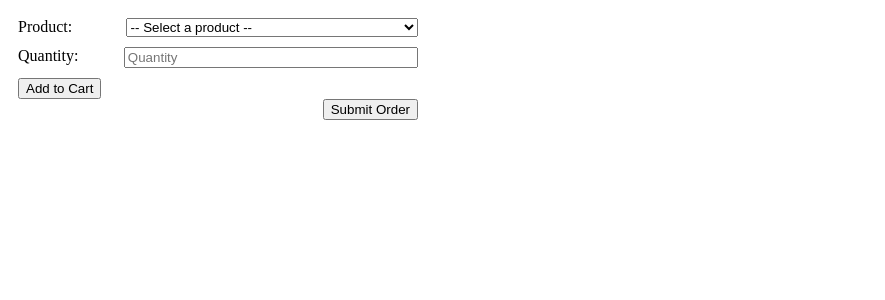
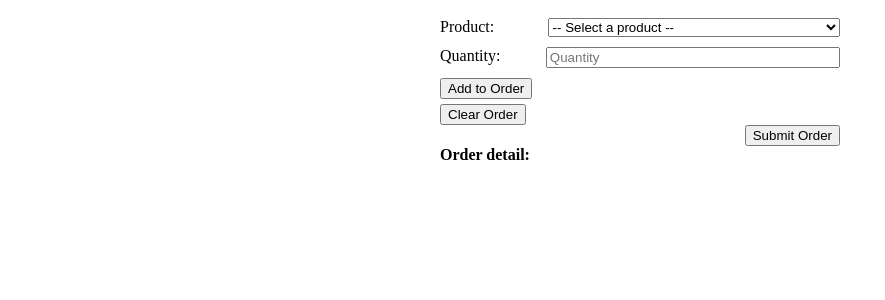
Before and after one commit to Hostage15/my-app, an Angular app: page / in a window 1280 px wide. Shown: the top 300 px of the page, without its empty margins (0-885 px from the left). Built offline with nearby package versions, Linux system fonts and the light colour scheme.

Commit message:
[MYAPP-5] Finalize the UI and comment.

```diff
--- a/src/app/orders/orders.component.css
+++ b/src/app/orders/orders.component.css
@@ -2,6 +2,8 @@ form {
   width: 400px;
   padding: 10px;
   margin-bottom: 20px;
+  margin-left: auto;
+  margin-right: auto;
 }
 
 .field {
@@ -22,5 +24,13 @@ label {
 }
 
 .submit-button {
-    float: right;
+  float: right;
 }
+
+.add-to-cart-button {
+  margin-top: 10px;
+}
+
+.clear-cart-button {
+  margin-top: 5px;
+}
--- a/src/app/orders/orders.component.html
+++ b/src/app/orders/orders.component.html
@@ -2,24 +2,37 @@
     <div>
         <div class="field">
             <label>Product: </label>
-            <select [(ngModel)]="product" name="product">
+            <select [(ngModel)]="product" name="product" (ngModelChange)="errorMsg=''; quantity=0">
                 <option value="">-- Select a product --</option>
                 <option *ngFor="let product of products">{{product.name}}</option>
             </select>
         </div>
         <div class="field">
             <label>Quantity: </label>
-            <input type="number" placeholder="Quantity" min="0" [(ngModel)]="quantity" name="quantity">
+            <input type="number" placeholder="Quantity" min="0" [(ngModel)]="quantity" name="quantity"
+                (ngModelChange)="errorMsg=''">
         </div>
         <div class="cart">
             <span style="color: red" *ngIf="errorMsg !=''">{{errorMsg}}</span>
             <span *ngIf="this.product && this.quantity">{{this.product}} * {{this.quantity}}</span>
         </div>
         <div class="add-to-cart-button">
-            <button type="button" (click)="addToCart()">Add to Cart</button>
+            <button type="button" (click)="addToOrder()">Add to Order</button>
+        </div>
+        <div class="clear-cart-button">
+            <button type="button" (click)="clearOrder()">Clear Order</button>
         </div>
         <div class="submit-button">
-            <button type="button">Submit Order </button>
+            <button type="button" (click)="submitOrder()">Submit Order </button>
         </div>
     </div>
+    <div>
+        <h4>Order detail: </h4>
+        <div *ngFor="let item of order">
+            <p>{{item.product}} * {{item.quantity}} : ${{item.price}}</p>
+        </div>
+        <span *ngIf="totalPrice">
+            <h4>Total Price:</h4> ${{totalPrice}}
+        </span>
+    </div>
 </form>
--- a/src/app/orders/orders.component.ts
+++ b/src/app/orders/orders.component.ts
@@ -15,12 +15,23 @@ export class OrdersComponent implements OnInit {
   public bundlePrice = 0 as any;
   public quantity: any;
   public errorMsg = '' as any;
+  public order = [] as any;
+  public totalPrice = 0;
 
   constructor() {}
 
-  ngOnInit(): void {}
+  /**
+   * Initialize application.
+   */
+  ngOnInit(): void {
+    this.order = [];
+  }
 
-  addToCart(): void {
+
+  /**
+   * Add product and quantity to order.
+   */
+  addToOrder(): void {
     if (this.quantity > 0 && this.product != '') {
       this.errorMsg = '';
       products.forEach((p) => {
@@ -31,9 +42,29 @@ export class OrdersComponent implements OnInit {
       this.calculatePrice();
       console.log('Product: ', this.product);
       console.log('Quantity: ', this.quantity);
+      var item = {
+        product: this.product,
+        quantity: this.quantity,
+        price: this.bundlePrice,
+      };
+      this.order.push(item);
+      console.log('Order: ', this.order);
     } else this.errorMsg = 'Please enter both product & quantity'; // Validate input
   }
 
+  /**
+   * Reset order details, total price, and input fields.
+   */
+  clearOrder() {
+    this.order = [];
+    this.totalPrice = 0;
+    this.product = '';
+    this.quantity = 0;
+  }
+
+  /**
+   * Calculate product price based on bundle information.
+   */
   calculatePrice(): void {
     let productBundle = [] as any;
     let selectedProductCode = '';
@@ -66,12 +97,27 @@ export class OrdersComponent implements OnInit {
           } else this.singlePriceHM(remainder);
         } else this.singlePriceHM(this.quantity);
         break;
-      default:
-        this.bundlePrice = Math.round(this.quantity * 11.95 * 100) / 100; // Soy sauce
+      default: // Soy sauce
+        this.bundlePrice = Math.round(this.quantity * 11.95 * 100) / 100;
     }
     console.log('Bundle price: ', this.bundlePrice);
   }
 
+  /**
+   * Calculate total price.
+   */
+  submitOrder() {
+    this.totalPrice = 0;
+    this.order.forEach((item: any) => {
+      this.totalPrice += item.price;
+    });
+    this.totalPrice = Math.round(this.totalPrice * 100) / 100;
+  }
+
+  /**
+   * Calculate the bundle price of CE for remainder or quantity that is less than 5
+   * @param quantity Remainder or quantity that is less than 5
+   */
   singlePriceCE(quantity: any) {
     if (quantity == 1 || quantity == 2)
       this.bundlePrice =
@@ -85,6 +131,10 @@ export class OrdersComponent implements OnInit {
     this.bundlePrice = Math.round(this.bundlePrice * 100) / 100;
   }
 
+  /**
+   * Calculate the bundle price of HM for remainder or quantity that is less than 8
+   * @param quantity Remainder or quantity that is less than 8
+   */
   singlePriceHM(quantity: any) {
     var eightBundlePrice = ((this.quantity - quantity) / 8) * 40.95;
     switch (quantity) {
```
